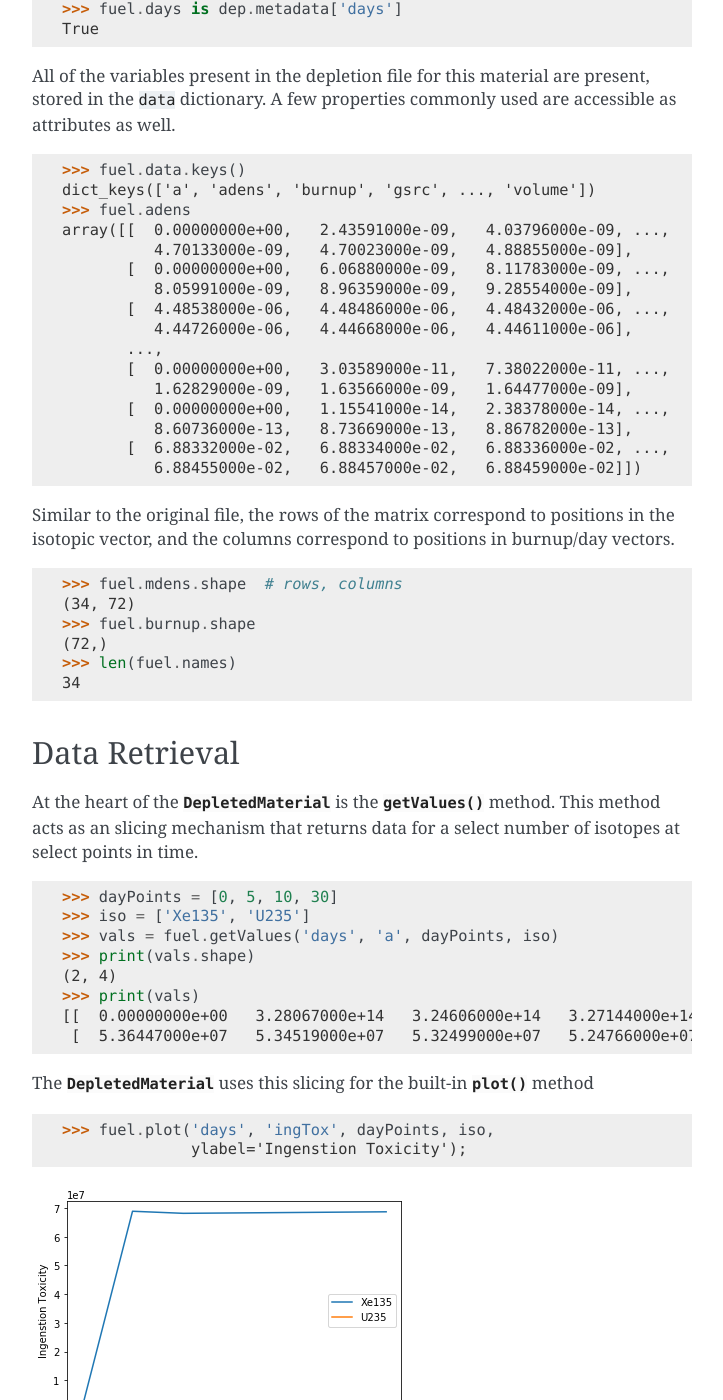
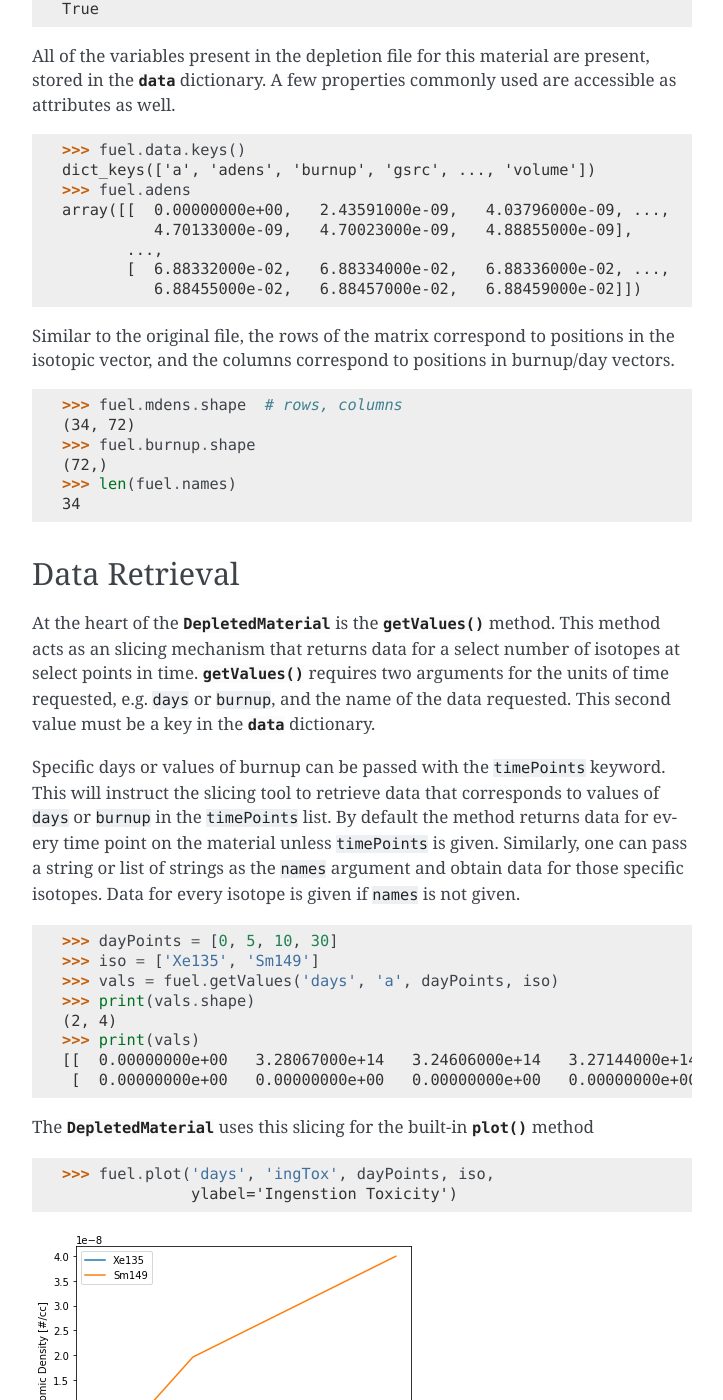
Before and after one commit to CORE-GATECH-GROUP/serpent-tools, a Sphinx documentation site: the page built from docs/examples/DepletionReader.rst, in a window 1280 px wide and 1400 px high, scrolled down 1190 px. Shown: the whole window, without its empty margins (388-1111 px from the left). Built offline with Sphinx 7.4.7, drawn with Linux system fonts in a browser that asks for light colours; some of the changed text lies outside the part shown.

Commit message:
Ensure valid xUnits for depletedMaterial; Docs
Bug that caused #97 was a bad default choice if no
argument for timePoints was given. Now, the only options
for xUnits are days and burnup, and the correct vector
of all points is chosen, depending on the value of xUnits.
This vector is what timePoints is compared against if
actual values are pased.

Upadted the documentation, both jupyter notebook and rst.
Jupyter notebook now creates the plot that spawned this
bug and will be used in the automated testing procedure.

```diff
--- a/docs/conf.py
+++ b/docs/conf.py
@@ -175,4 +175,6 @@
 # -- Links to external documentation
 intersphinx_mapping = {
         'python': ('https://docs.python.org/3.5', None),
-        'matplotlib': ('https://matplotlib.org', None)}
+        'matplotlib': ('https://matplotlib.org', None),
+        'numpy': ('https://docs.scipy.org/doc/numpy/', None)
+    }
--- a/docs/examples/DepletionReader.rst
+++ b/docs/examples/DepletionReader.rst
@@ -1,3 +1,13 @@
+.. |depReader| replace:: :py:class:`~serpentTools.parsers.depletion.DepletionReader`
+
+.. |depMat| replace:: :py:class:`~serpentTools.objects.materials.DepletedMaterial`
+
+.. |materials| replace:: :py:attr:`~serpentTools.objects.materials.DepletedMaterial.materials`
+
+.. |matData| replace:: :py:attr:`~serpentTools.objects.materials.DepletedMaterial.data`
+
+.. |getValues|  replace:: :py:meth:`~serpentTools.objects.materials.DepletedMaterial.getValues`
+
 .. _depletion-reader-ex:
 
 ===============
@@ -20,14 +28,13 @@
     >>> import six
     >>> import serpentTools
     >>> from serpentTools.settings import rc
-    INFO    : serpentTools: Using version 0.2.1
     >>> depFile = 'demo_dep.m'
     >>> dep = serpentTools.read(depFile)
     INFO    : serpentTools: Inferred reader for demo_dep.m: DepletionReader
     INFO    : serpentTools: Preparing to read demo_dep.m
     INFO    : serpentTools: Done reading depletion file
 
-The materials read in from the file are stored in the ``materials``
+The materials read in from the file are stored in the |materials|
 dictionary, where the keys represent the name of specific materials, and
 the corresponding values are the depleted material.
 
@@ -77,15 +84,7 @@
     >>> fuel.adens
     array([[  0.00000000e+00,   2.43591000e-09,   4.03796000e-09, ...,
               4.70133000e-09,   4.70023000e-09,   4.88855000e-09],
-           [  0.00000000e+00,   6.06880000e-09,   8.11783000e-09, ...,
-              8.05991000e-09,   8.96359000e-09,   9.28554000e-09],
-           [  4.48538000e-06,   4.48486000e-06,   4.48432000e-06, ...,
-              4.44726000e-06,   4.44668000e-06,   4.44611000e-06],
            ...,
-           [  0.00000000e+00,   3.03589000e-11,   7.38022000e-11, ...,
-              1.62829000e-09,   1.63566000e-09,   1.64477000e-09],
-           [  0.00000000e+00,   1.15541000e-14,   2.38378000e-14, ...,
-              8.60736000e-13,   8.73669000e-13,   8.86782000e-13],
            [  6.88332000e-02,   6.88334000e-02,   6.88336000e-02, ...,
               6.88455000e-02,   6.88457000e-02,   6.88459000e-02]])
 
@@ -105,34 +104,50 @@
 Data Retrieval
 --------------
 
-At the heart of the :py:class:`~serpentTools.objects.materials.DepletedMaterial`
-is the
-:py:meth:`~serpentTools.objects.materials.DepletedMaterial.getValues` method.
-This method acts as an slicing mechanism that returns data for a select
-number of isotopes at select points in time.
+At the heart of the |depMat|  is the |getValues| method.
+This method acts as an slicing mechanism that returns data for a
+select number of isotopes at select points in time. |getValues|
+requires two arguments for the units of time requested, e.g. ``days`` or
+``burnup``, and the name of the data requested. This second value must
+be a key in the |matData| dictionary.
+
+Specific days or values of burnup can be passed with the ``timePoints``
+keyword. This will instruct the slicing tool to retrieve data that
+corresponds to values of ``days`` or ``burnup`` in the ``timePoints``
+list. By default the method returns data for every time point on the
+material unless ``timePoints`` is given. Similarly, one can pass a
+string or list of strings as the ``names`` argument and obtain data for
+those specific isotopes. Data for every isotope is given if ``names`` is
+not given.
 
 .. code::
 
     >>> dayPoints = [0, 5, 10, 30]
-    >>> iso = ['Xe135', 'U235']
+    >>> iso = ['Xe135', 'Sm149']
     >>> vals = fuel.getValues('days', 'a', dayPoints, iso)
     >>> print(vals.shape)
     (2, 4)
     >>> print(vals)
     [[  0.00000000e+00   3.28067000e+14   3.24606000e+14   3.27144000e+14]
-     [  5.36447000e+07   5.34519000e+07   5.32499000e+07   5.24766000e+07]]
+     [  0.00000000e+00   0.00000000e+00   0.00000000e+00   0.00000000e+00]]
 
 
-The :py:class:`~serpentTools.objects.materials.DepletedMaterial` uses
+The |depMat| uses
 this slicing for the built-in
 :py:meth:`~serpentTools.objects.materials.DepletedMaterial.plot` method
 
 .. code::
 
     >>> fuel.plot('days', 'ingTox', dayPoints, iso,
-                  ylabel='Ingenstion Toxicity');
+                  ylabel='Ingenstion Toxicity')
 
-.. image:: images/DepletionReader-plot.png
+.. image:: images/DepletionReader_22_0.png
+
+.. code::
+
+    >>> fuel.plot('burnup', 'ingTox', names='Xe135', logy=True)
+
+.. image:: images/DepletionReader_23_0.png
 
 
 Limitations
```
Also changed, not shown: other parts of docs/examples/DepletionReader.rst (+4 -6 lines), docs/examples/images/DepletionReader-plot.png (deleted), docs/examples/images/DepletionReader_22_0.png (added), docs/examples/images/DepletionReader_23_0.png (added), 2 other files.
